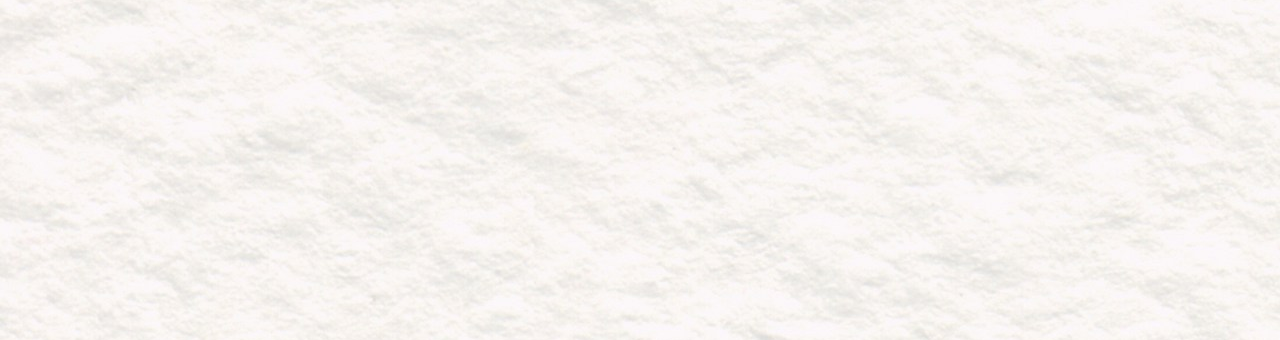
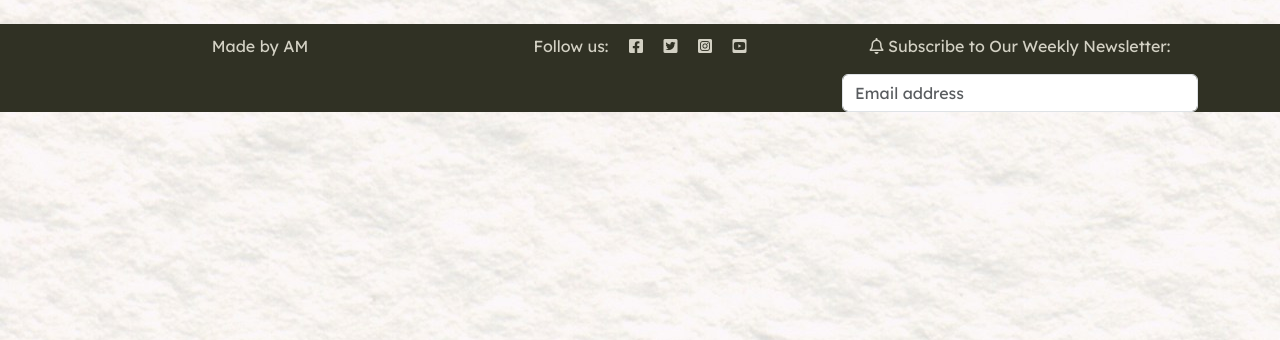
Before and after one commit to acmuckian/friendcurate, a Django app: page / in a window 1280 px wide. Shown: the part 86-426 px from the top of the page. Run offline with Django 4.2, Linux system fonts and the light colour scheme; data that the repository does not hold is empty; some web fonts are replaced.

Commit message:
added footer feature

```diff
--- a/static/css/styles.css
+++ b/static/css/styles.css
@@ -88,6 +88,12 @@ body h3 {
      color:#D3D1C4;
 }
 
+footer {
+    background-color:#303124;
+    color:#D3D1C4;
+    padding-top:10px;
+}
+
 /* on the html page for single pictures */
 #commentbutton {
     font-family: var(--subtitle-font);
--- a/templates/base.html
+++ b/templates/base.html
@@ -14,6 +14,7 @@
     <meta name="viewport" content="width=device-width, initial-scale=1.0">
     <title>{% block title %}FriendCurate{% endblock %}</title>
     {% load static %}
+
     <link rel="stylesheet" href="https://cdn.jsdelivr.net/npm/bootstrap@5.3.0/dist/css/bootstrap.min.css">
     <link rel="stylesheet" href="{% static 'css/styles.css' %}">
     <link rel="preconnect" href="https://fonts.googleapis.com">
@@ -22,6 +23,10 @@
     <link
         href="https://fonts.googleapis.com/css2?family=Cabin+Sketch:wght@400;700&family=Lexend:wght@100..900&family=Press+Start+2P&family=Rubik+80s+Fade&display=swap"
         rel="stylesheet">
+
+    <!-- Font Awesome CSS -->
+    <link rel="stylesheet" href="https://cdnjs.cloudflare.com/ajax/libs/font-awesome/5.15.3/css/all.min.css">
+
 </head>
 
 <body>
@@ -53,6 +58,28 @@
     <div class="container mt-4">
         {% block content %}{% endblock %}
     </div>
+
+    <!-- Footer -->
+
+    <footer class="text-center">
+        <div class="container">
+            <div class="row">
+                <p class="col text-center">
+                    {% block copyright %}Made by AM{% endblock copyright %}
+                </p>
+                <p class="col text-center">Follow us: <i class="fab fa-facebook-square ms-3"></i>
+                    <i class="fab fa-twitter-square ms-3"></i>
+                    <i class="fab fa-instagram-square ms-3"></i>
+                    <i class="fab fa-youtube-square ms-3"></i>
+                </p>
+                <div class="col text-center">
+                    <p><i class="far fa-bell"></i> Subscribe to Our Weekly Newsletter: </p>
+                    <input id="email" name="email" type="email" class="form-control" placeholder="Email address"
+                        required>
+                </div>
+            </div>
+        </div>
+    </footer>
     <script src="https://cdn.jsdelivr.net/npm/bootstrap@5.3.0/dist/js/bootstrap.bundle.min.js"></script>
 </body>
 
```
